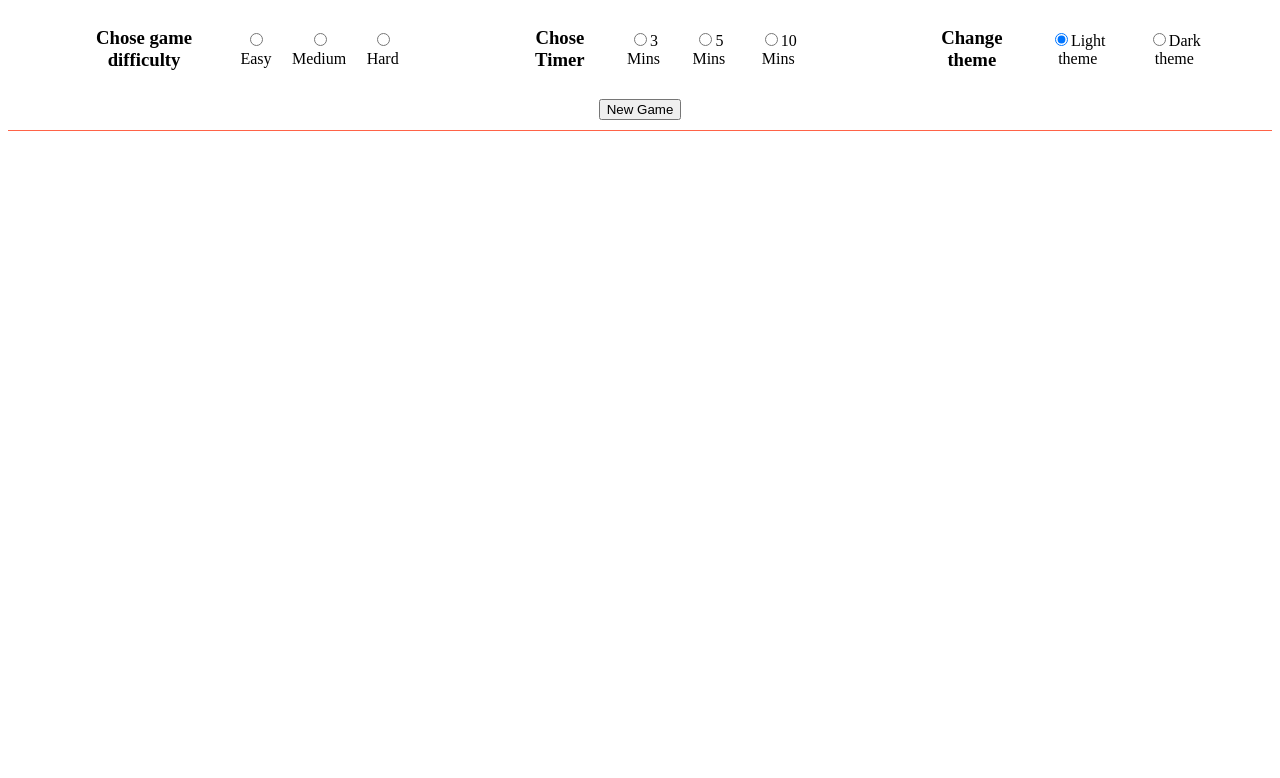
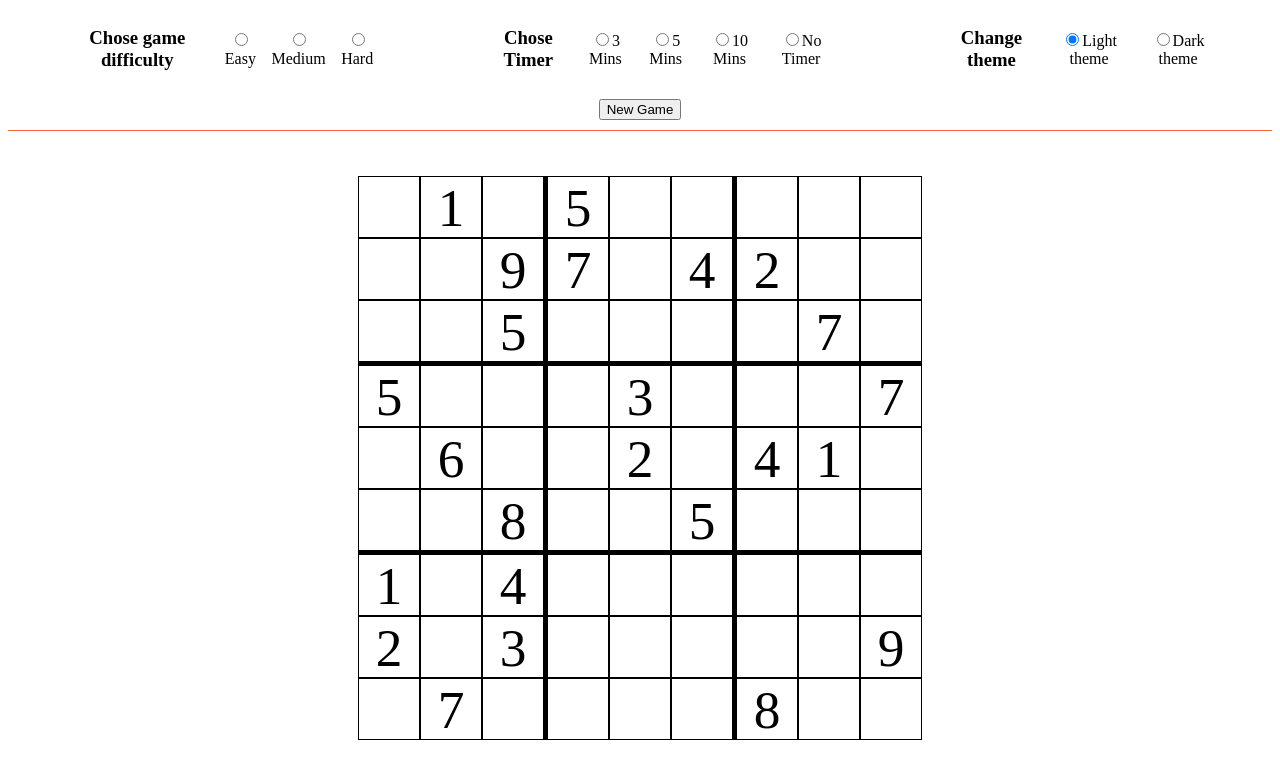
Before and after one commit to dattaritapa/Sudoku, a plain HTML site: page index.html in a window 1280 px wide. Both pictures are taken after a click on the button "New Game". Drawn offline with Linux system fonts and the light colour scheme.

Commit message:
board generated

```diff
--- a/index.html
+++ b/index.html
@@ -4,6 +4,7 @@
 	<meta charset="UTF-8">
 	<meta name="viewport" content="width=device-width, initial-scale=1.0">
 	<link rel="stylesheet" href="css/index.css">
+	<script src="js/index.js"></script>
 	<title>Document</title>
 
 </head>
@@ -22,6 +23,7 @@
 				<label><input id="time-1" type="radio" name="time" value="three" >3 Mins</label>
 				<label><input id="time-2" type="radio" name="time" value="five" >5 Mins</label>
 				<label><input id="time-3" type="radio" name="time" value="ten" >10 Mins</label>
+				<label><input id="time-4" type="radio" name="timer" value="mone">No Timer</label>
 			</div>
 
 			<div id="theme">
--- a/js/index.js
+++ b/js/index.js
@@ -20,9 +20,80 @@ const easy = [
 
   window.onload = function(){
 	  //run when new gaem buttom is clicked
-	  id("start-btn");
+	  id("start-btn").addEventListener("click", startGame);
   }
+
+  function startGame(){
+	  //Chose difficulty
+	  let board;
+	  if (id("diff-1").checked) board = easy[0];
+	  else if(id("diff-2").checked) board = medium[0];
+	  else board = hard[0];
+
+	  disableSelect = false;
+
+	  //create board
+	  generateBoard(board);
+  }
+
+  function generateBoard(board){
+	  //Clear previous board
+	  clearPrevious();
+
+	  //used to increment tile ids
+	  let idCount = 0;
+	  for(let i=0;i<81;i++){
+		  //Create a new paragraph element
+		  let tile = document.createElement("p");
+		  if(board.charAt(i)!="-"){
+			  //set tile text to the correct number
+			  tile.textContent = board.charAt(i);
+		  } else{
+			  //Add click event listener to tile
+		  }
+		  //Asign tile id
+		  tile.id = idCount;
+		  //Increment for next tile
+		  idCount++;
+		  //add tile class to all the tiles
+		  tile.classList.add("tile");
+		  if((tile.id>17 && tile.id<27)||(tile.id>44 && tile.id<54)){
+			  tile.classList.add("bottomBorder");
+		  }
+		  if((tile.id + 1)% 9 == 3 || (tile.id + 1)% 9 == 6){
+			  tile.classList.add("rightBorder");
+		  }
+		  //add tile to board
+		  id("board").appendChild(tile);
+	  }
+  }
+
+  function clearPrevious(){
+	  //Access all the tiles
+	  let tiles = qsa(".tile");
+
+	  //Remove each tile
+	  for(let i=0; i<tiles.length;i++)
+	  {
+		  tiles[i].remove();
+	  }
+	  //remove timer if there
+	  if(timer) clearTimeout(timer);
+
+	  //Clear selected variables
+	  selectedTile = null;
+  }
+
+   //Helper functions
 
   function id(id){
 	  return document.getElementById(id);
   }
+
+  function qs(selector){
+	  return document.querySelector(selector);
+  }
+
+  function qsa(selector){
+	  return document.querySelectorAll(selector);
+  }
```
